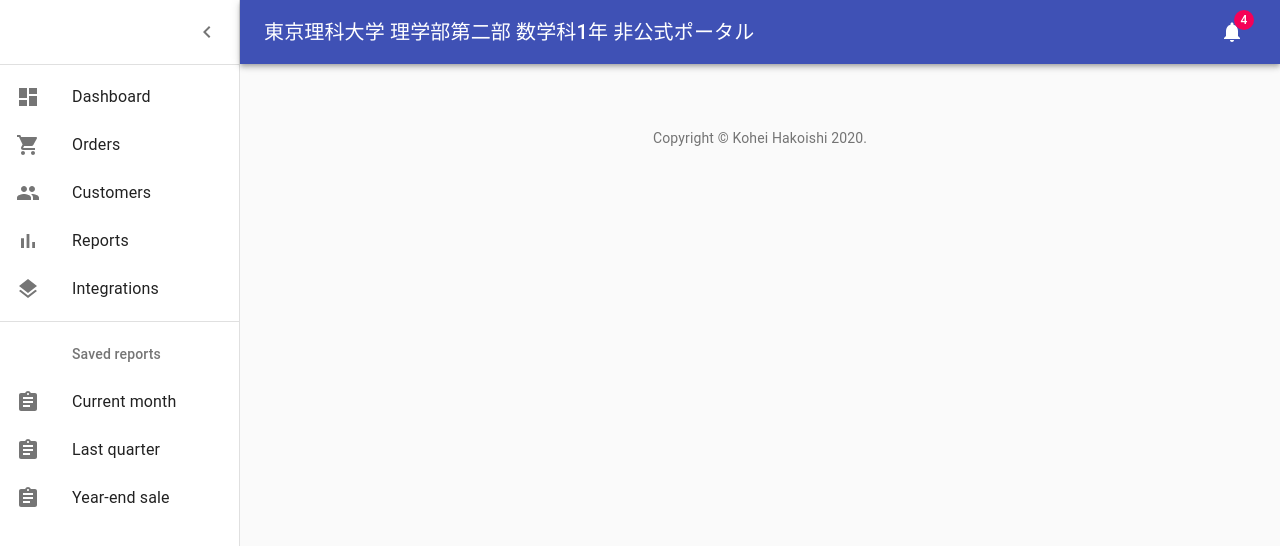
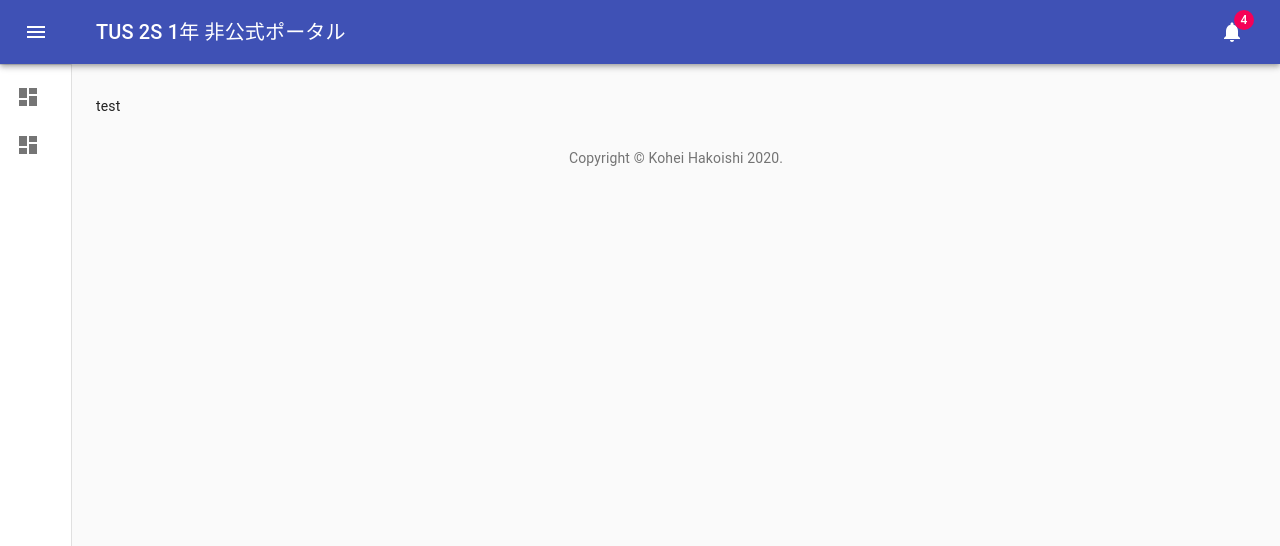
Before and after one commit to wipiano/tus-2s-2020, a React (Create React App) app in the folder src/: page /test in a window 1280 px wide. Shown: the top 546 px of the page. Built offline with nearby package versions, Linux system fonts and the light colour scheme.

Commit message:
ルーティング整理

```diff
--- a/src/src/App.tsx
+++ b/src/src/App.tsx
@@ -12,15 +12,14 @@ import Divider from '@material-ui/core/Divider';
 import IconButton from '@material-ui/core/IconButton';
 import Badge from '@material-ui/core/Badge';
 import Container from '@material-ui/core/Container';
-import Grid from '@material-ui/core/Grid';
-import Paper from '@material-ui/core/Paper';
 import Link from '@material-ui/core/Link';
 import MenuIcon from '@material-ui/icons/Menu';
 import ChevronLeftIcon from '@material-ui/icons/ChevronLeft';
 import NotificationsIcon from '@material-ui/icons/Notifications';
-import { mainListItems, secondaryListItems } from './components/ListItems';
+import { mainListItems } from './components/ListItems';
 import { BrowserRouter, Route, Switch} from 'react-router-dom';
 import Dashboard from "./components/Dashboard";
+import Test from './components/test'
 
 const Copyright: React.FC = () => {
     return (
@@ -116,19 +115,9 @@ const useStyles = makeStyles((theme) => ({
     },
 }));
 
-const Router: React.FC = () => {
-    return (
-        <BrowserRouter>
-            <Switch>
-                <Route exact path="/" component={Dashboard} />
-            </Switch>
-        </BrowserRouter>
-    )
-}
-
 const App: React.FC = () => {
     const classes = useStyles();
-    const [open, setOpen] = React.useState(true);
+    const [open, setOpen] = React.useState(false);
     const handleDrawerOpen = () => {
         setOpen(true);
     };
@@ -152,7 +141,7 @@ const App: React.FC = () => {
                         <MenuIcon />
                     </IconButton>
                     <Typography component="h1" variant="h6" color="inherit" noWrap className={classes.title}>
-                        東京理科大学 理学部第二部 数学科1年 非公式ポータル
+                        TUS 2S 1年 非公式ポータル
                     </Typography>
                     <IconButton color="inherit">
                         <Badge badgeContent={4} color="secondary">
@@ -161,6 +150,7 @@ const App: React.FC = () => {
                     </IconButton>
                 </Toolbar>
             </AppBar>
+            <BrowserRouter>
                 <Drawer
                     variant="permanent"
                     classes={{
@@ -175,18 +165,20 @@ const App: React.FC = () => {
                     </div>
                     <Divider />
                     <List>{mainListItems}</List>
-                <Divider />
-                <List>{secondaryListItems}</List>
                 </Drawer>
                 <main className={classes.content}>
                     <div className={classes.appBarSpacer} />
                     <Container maxWidth="lg" className={classes.container}>
-                    <Router />
+                        <Switch>
+                            <Route exact path="/" component={Dashboard} />
+                            <Route path="/test" component={Test} />
+                        </Switch>
                         <Box pt={4}>
                             <Copyright />
                         </Box>
                     </Container>
                 </main>
+            </BrowserRouter>
         </div>
     );
 }
--- a/src/src/components/ListItems.tsx
+++ b/src/src/components/ListItems.tsx
@@ -9,62 +9,34 @@ import PeopleIcon from '@material-ui/icons/People';
 import BarChartIcon from '@material-ui/icons/BarChart';
 import LayersIcon from '@material-ui/icons/Layers';
 import AssignmentIcon from '@material-ui/icons/Assignment';
+import SvgIcon from "@material-ui/icons/Dashboard";
+import {SvgIconComponent} from "@material-ui/icons";
+import {Link} from 'react-router-dom'
+
+type ItemProps = {
+    path: string,
+    text: string,
+    icon: "Dashboard" | "People",
+}
+
+const Item: React.FC<ItemProps> = ({path, text, icon}) => {
+    return (
+        <Link to={path}>
+            <ListItem button>
+                <ListItemIcon>
+                    {icon === "Dashboard" ? <DashboardIcon/>
+                        : icon === "People" ? <PeopleIcon/>
+                            : <DashboardIcon/>}
+                </ListItemIcon>
+                <ListItemText primary={text}/>
+            </ListItem>
+        </Link>
+    )
+}
 
 export const mainListItems = (
     <div>
-        <ListItem button>
-            <ListItemIcon>
-                <DashboardIcon />
-            </ListItemIcon>
-            <ListItemText primary="Dashboard" />
-        </ListItem>
-        <ListItem button>
-            <ListItemIcon>
-                <ShoppingCartIcon />
-            </ListItemIcon>
-            <ListItemText primary="Orders" />
-        </ListItem>
-        <ListItem button>
-            <ListItemIcon>
-                <PeopleIcon />
-            </ListItemIcon>
-            <ListItemText primary="Customers" />
-        </ListItem>
-        <ListItem button>
-            <ListItemIcon>
-                <BarChartIcon />
-            </ListItemIcon>
-            <ListItemText primary="Reports" />
-        </ListItem>
-        <ListItem button>
-            <ListItemIcon>
-                <LayersIcon />
-            </ListItemIcon>
-            <ListItemText primary="Integrations" />
-        </ListItem>
+        <Item path="/" text="Dashboard" icon="Dashboard"/>
+        <Item path="/test" text="test" icon="Dashboard"/>
     </div>
 );
-
-export const secondaryListItems = (
-    <div>
-        <ListSubheader inset>Saved reports</ListSubheader>
-        <ListItem button>
-            <ListItemIcon>
-                <AssignmentIcon />
-            </ListItemIcon>
-            <ListItemText primary="Current month" />
-        </ListItem>
-        <ListItem button>
-            <ListItemIcon>
-                <AssignmentIcon />
-            </ListItemIcon>
-            <ListItemText primary="Last quarter" />
-        </ListItem>
-        <ListItem button>
-            <ListItemIcon>
-                <AssignmentIcon />
-            </ListItemIcon>
-            <ListItemText primary="Year-end sale" />
-        </ListItem>
-    </div>
-);
--- /dev/null
+++ b/src/src/components/test.tsx
@@ -0,0 +1,7 @@
+import React from "react";
+
+const Test: React.FC = () => {
+    return (<div>test</div>)
+}
+
+export default Test;
```
Lines whose indentation alone changed are shown as unchanged.
